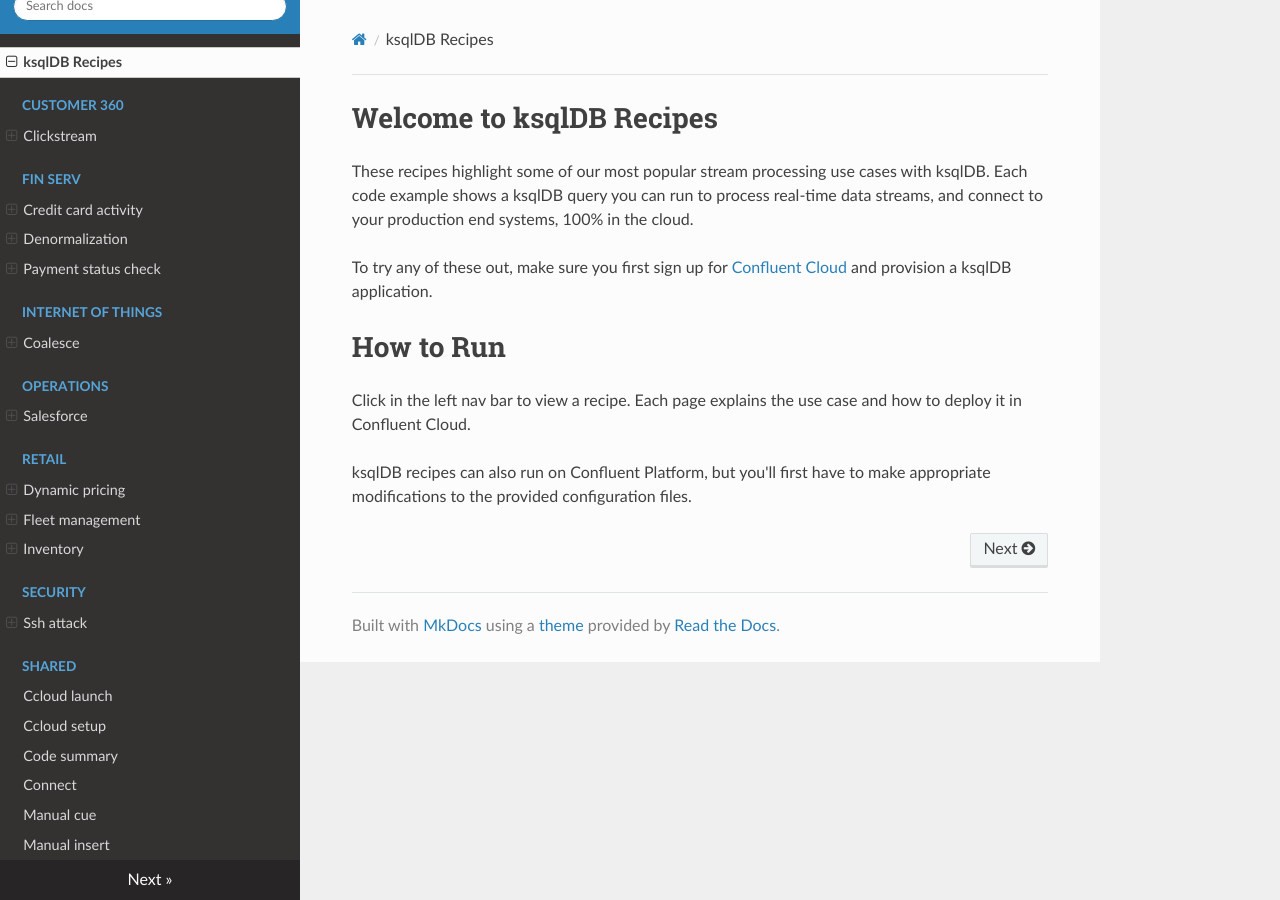
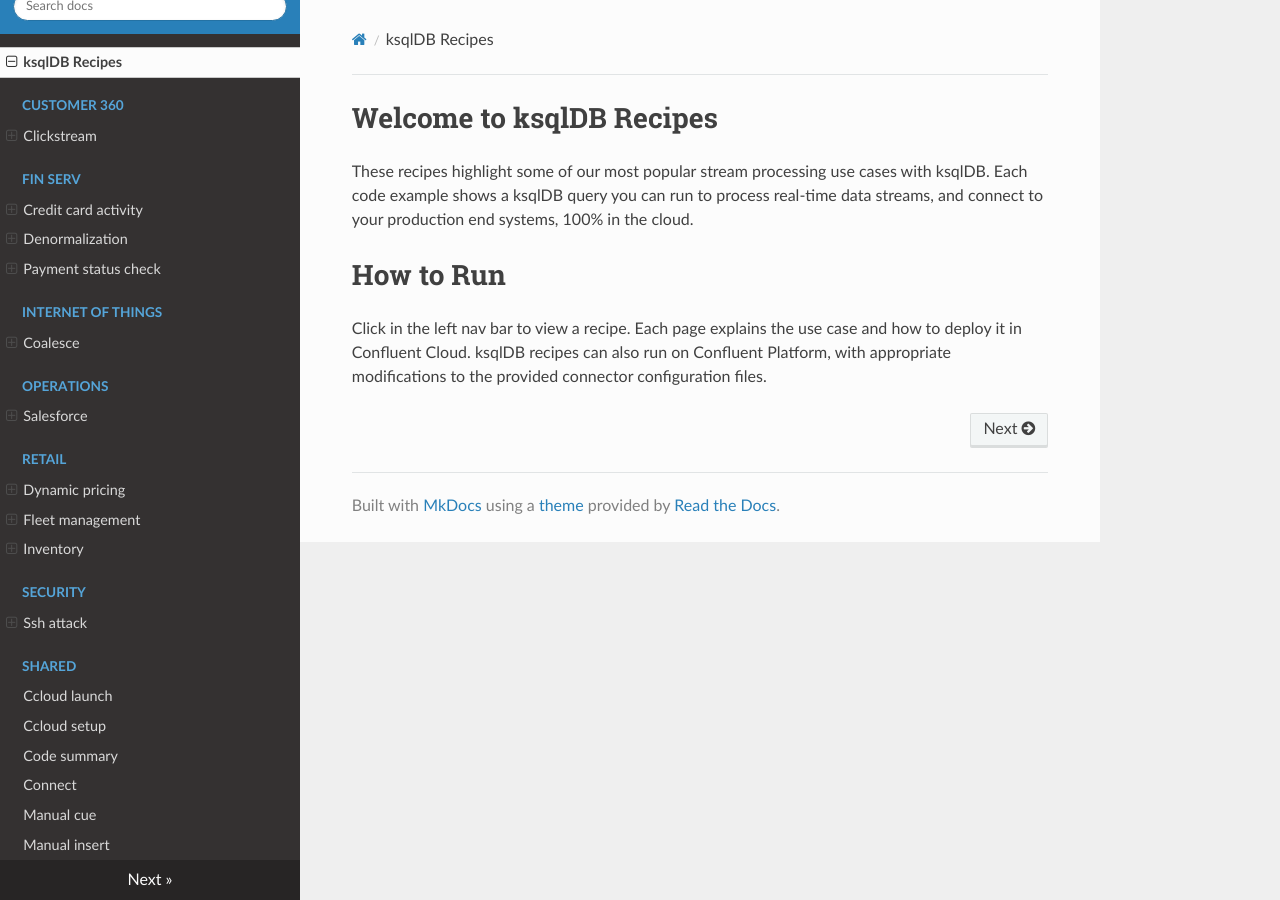
Before and after one commit to confluentinc/ksqldb-recipes, an MkDocs documentation site: the page built from docs/index.md, in a window 1280 px wide. Built offline with MkDocs 1.6.1, drawn with Linux system fonts in a browser that asks for light colours; nearby versions of some CDN libraries.

Commit message:
Update landing page 2

```diff
--- a/docs/index.md
+++ b/docs/index.md
@@ -10,11 +10,8 @@
 These recipes highlight some of our most popular stream processing use cases with ksqlDB.
 Each code example shows a ksqlDB query you can run to process real-time data streams, and connect to your production end systems, 100% in the cloud.
 
-To try any of these out, make sure you first sign up for [Confluent Cloud](https://www.confluent.io/confluent-cloud/tryfree) and provision a ksqlDB application.
-
 # How to Run
 
 Click in the left nav bar to view a recipe.
 Each page explains the use case and how to deploy it in Confluent Cloud.
-
-ksqlDB recipes can also run on Confluent Platform, but you'll first have to make appropriate modifications to the provided configuration files.
+ksqlDB recipes can also run on Confluent Platform, with appropriate modifications to the provided connector configuration files.
```
